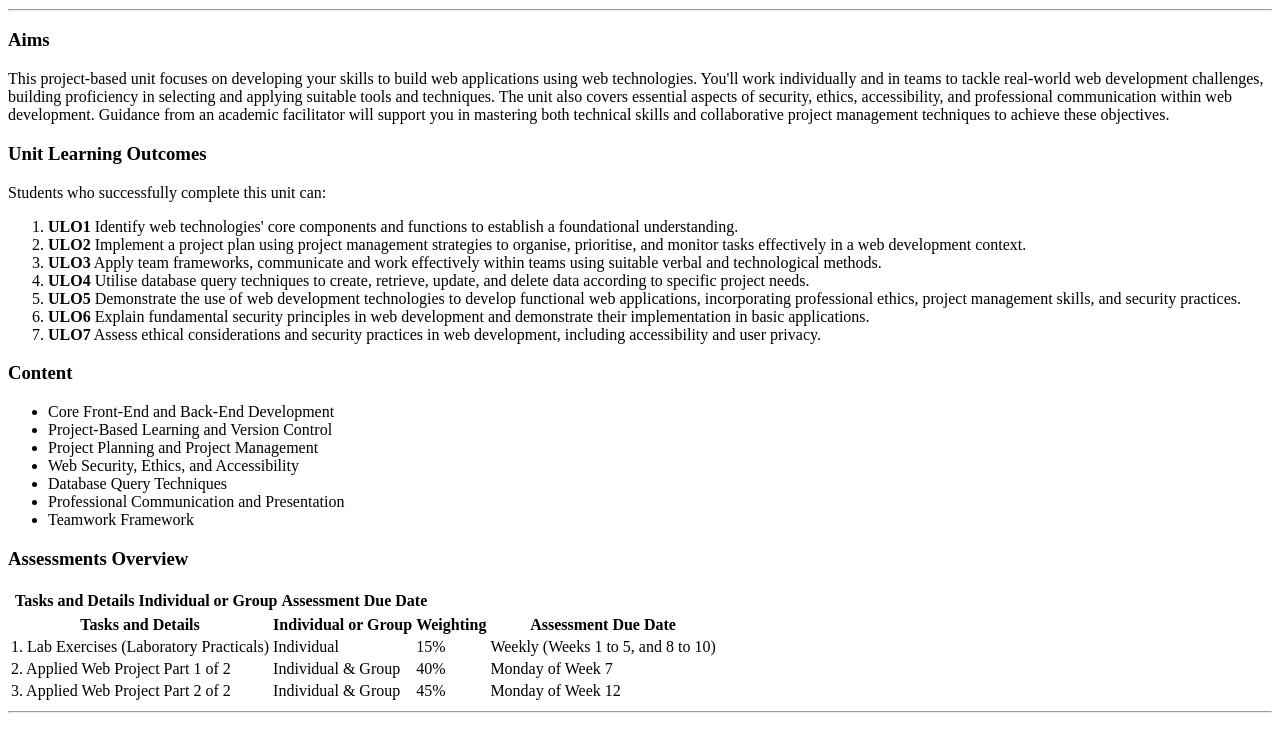
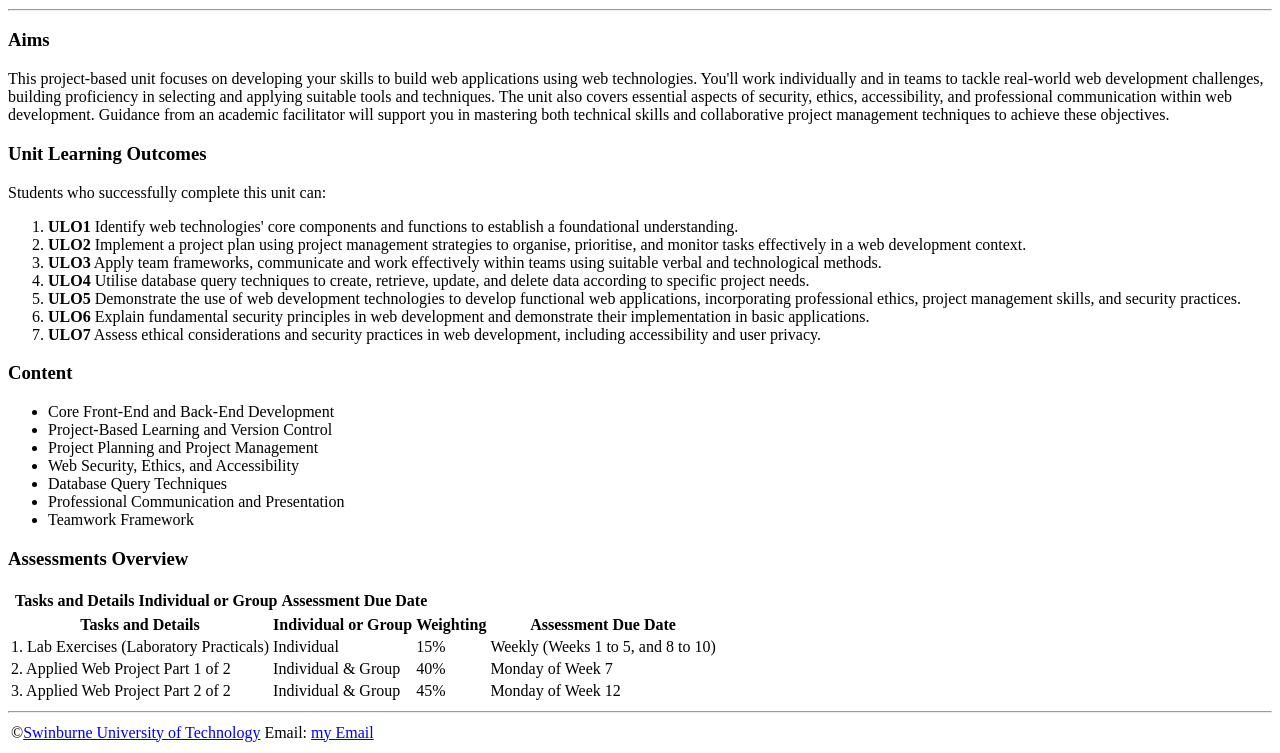
Before and after one commit to VuHoangLong07/lab02, a plain HTML site: page index.html in a window 1280 px wide. Shown: the part 269-1022 px from the top of the page. Before the commit the page ends 990 px from the top, so only its background shows below. Drawn offline with Linux system fonts and the light colour scheme.

Commit message:
Finish all

```diff
--- a/index.html
+++ b/index.html
@@ -14,7 +14,7 @@
             <h1>Unit Outline</h1>
             <h2>COS10026</h2>
             <h1>Web Technology Project</h1>
-            <img src = "swin_logo.png">
+            <img src = "images/swin_logo.png">
         </head>
         <hr>
         <main>
@@ -117,11 +117,20 @@ including accessibility and user privacy.</li>
 
 
 
+        <hr>
+        <footer>
+            <table>
+                <tr>
+                    <td>
+                        &copy;<a href="http://www.swinburne.edu.au">Swinburne University of Technology</a>
+                    </td>
+                    <td>
+                        Email: <a href="mailto:vuhoanglong070102@gmail.com">my Email</a>
+                    </td>
+                </tr>
+            </table>
+        </footer>
 
-        <footer>
-
-        </footer>
-    <hr>
 
 
 
```
Also changed, not shown: images/swin_logo.png (renamed from swin_logo.png).
